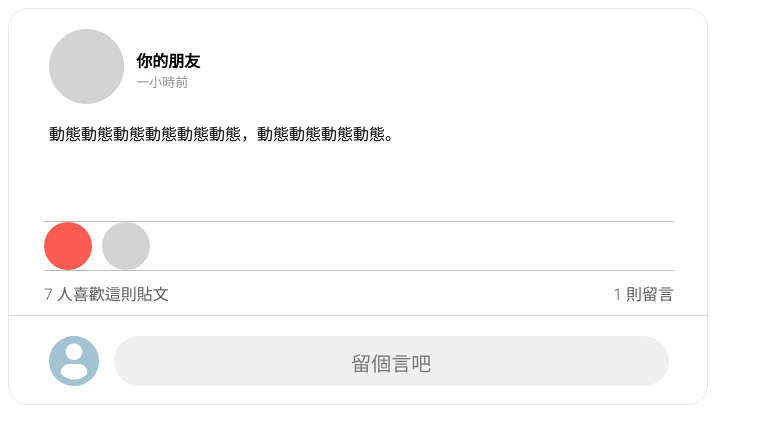
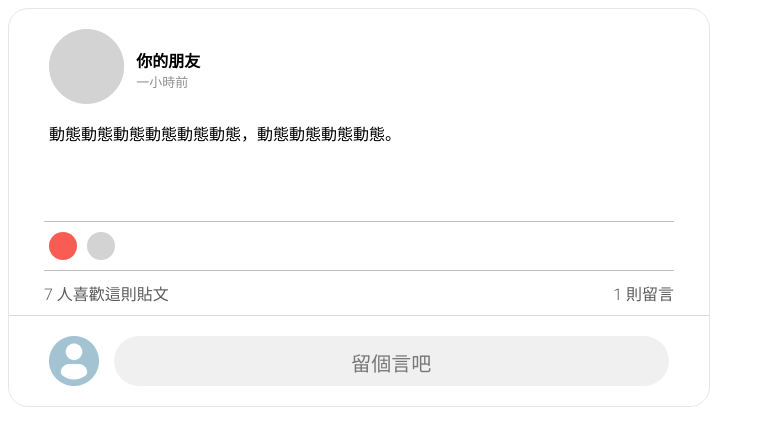
Before and after one commit to shaoyulinn/shaoyulinn.github.io, a website: page Week-0/Assignment-2/index.html in a window 1280 px wide. Shown: the whole page, without its empty margins (0-765 px from the left). Drawn offline with Linux system fonts and the light colour scheme.

Commit message:
Modify the size and margin

```diff
--- a/Week-0/Assignment-2/css/flexbox.css
+++ b/Week-0/Assignment-2/css/flexbox.css
@@ -4,8 +4,9 @@
 .comments {
   display: flex;
 }
-#icon-red {
-  margin-right: 10px;
+#icon-red,
+#icon-gray {
+  margin: 10px 5px;
 }
 .like-comment,
 .comments {
--- a/Week-0/Assignment-2/css/style.css
+++ b/Week-0/Assignment-2/css/style.css
@@ -5,6 +5,7 @@
 body {
   width: 700px;
   height: 397px;
+  box-sizing: content-box;
   border: 1px solid rgba(211, 211, 211, 0.56);
   border-radius: 20px;
 }
```
